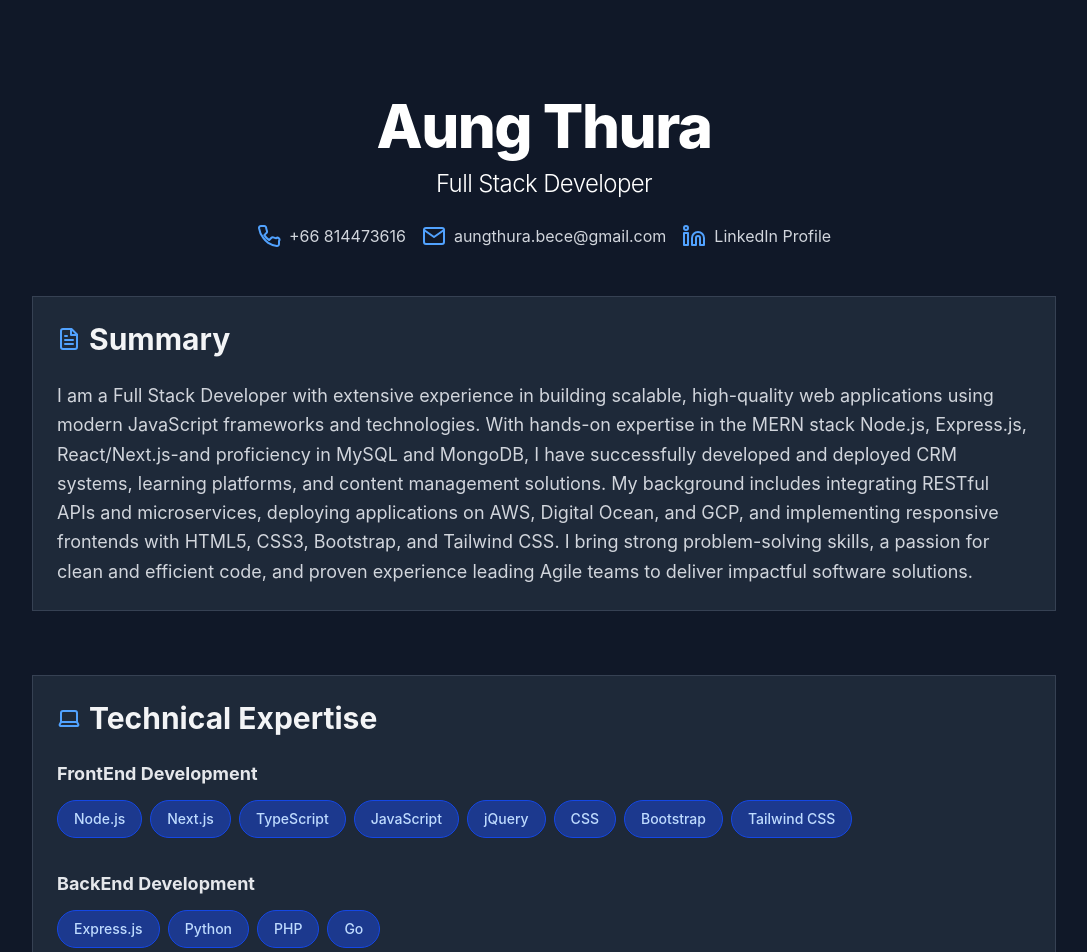
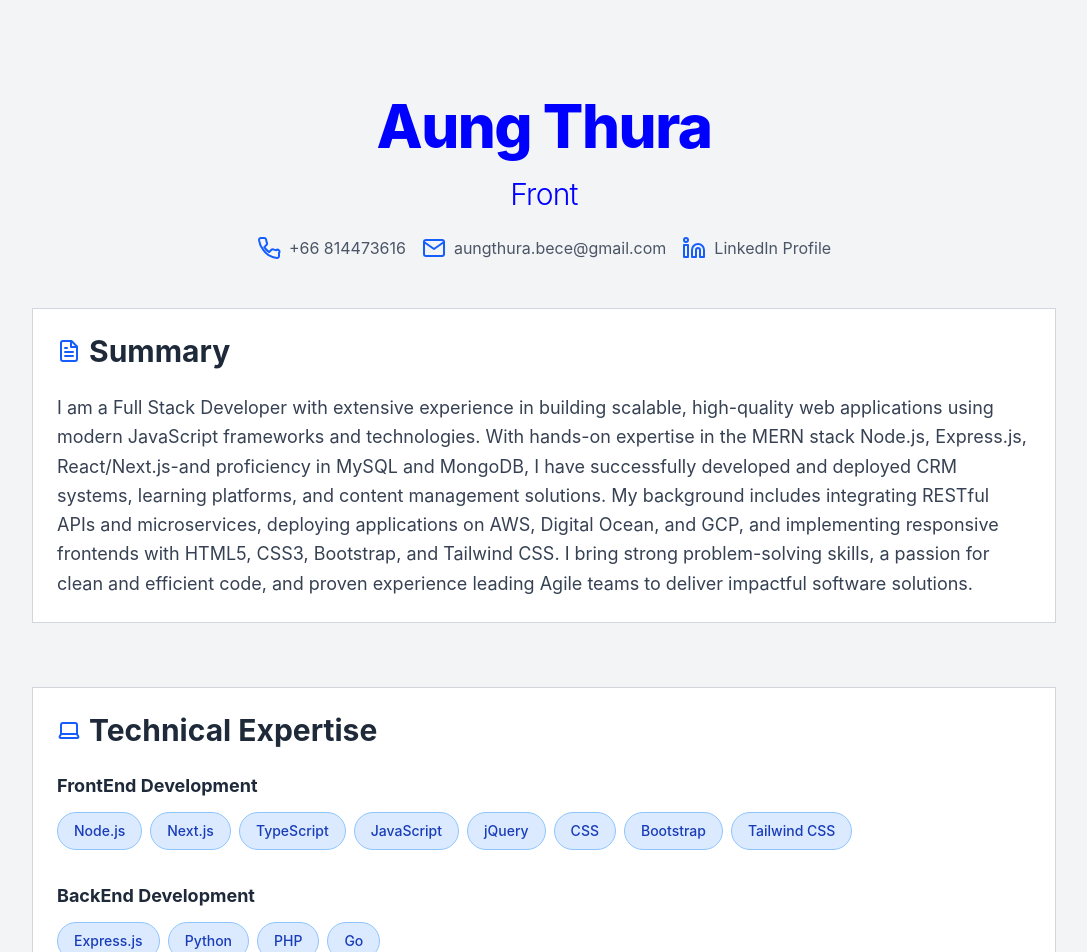
Before and after one commit to aries2061/my-portfolio, a Next.js app in the folder my-app/: page / in a window 1280 px wide. Shown: the top 952 px of the page, without its empty margins (96-1183 px from the left). Built offline with nearby package versions, Linux system fonts and the light colour scheme.

Commit message:
change color theme to Light

```diff
--- a/my-app/app/page.tsx
+++ b/my-app/app/page.tsx
@@ -11,7 +11,7 @@ import TextType from '@components/TextType';
 
 const portfolioData = {
   name: "Aung Thura",
-  title: "Full Stack Developer",
+  title: ["Senior IT Developer", "FrontEnd Developer", "BackEnd Developer" ,"Full Stack Developer", "Digital Solutions Specialist"],
   summary: "I am a Full Stack Developer with extensive experience in building scalable, high-quality web applications using modern JavaScript frameworks and technologies. With hands-on expertise in the MERN stack Node.js, Express.js, React/Next.js-and proficiency in MySQL and MongoDB, I have successfully developed and deployed CRM systems, learning platforms, and content management solutions. My background includes integrating RESTful APIs and microservices, deploying applications on AWS, Digital Ocean, and GCP, and implementing responsive frontends with HTML5, CSS3, Bootstrap, and Tailwind CSS. I bring strong problem-solving skills, a passion for clean and efficient code, and proven experience leading Agile teams to deliver impactful software solutions.",
   contact: {
     phone: "+66 814473616",
@@ -90,7 +90,7 @@ const portfolioData = {
   ]
 };
 
-const iconStyle = "w-6 h-6 text-blue-400";
+const iconStyle = "w-6 h-6 text-blue-600";
 const inlineSvgStyle = {
     fill: 'none',
     stroke: 'currentColor',
@@ -171,22 +171,27 @@ const AwardIcon = () => (
 );
 
 const SectionHeader = ({ title, icon: Icon }: { title: string; icon?: () => JSX.Element }) => (
-  <h2 className="text-2xl sm:text-3xl font-bold flex items-center gap-2 mb-6 text-gray-100">
+  <h2 className="text-2xl sm:text-3xl font-bold flex items-center gap-2 mb-6 text-gray-800">
     {Icon && <Icon />}
     {title}
   </h2>
 );
 
 const ExperienceItem = ({ title, company, years, bullets }: { title: string; company: string; years: string; bullets: string[] }) => (
-  <div className="mb-8 p-6 bg-gray-800 border border-gray-700 hover:border-blue-400 transition-colors duration-300">
+  <div className="mb-8 p-6 bg-white border border-gray-300 hover:border-blue-600 transition-colors duration-300">
     <div className="flex justify-between items-start flex-wrap gap-2 mb-2">
-      <h3 className="text-xl font-semibold text-gray-200">{title}</h3>
-      <span className="text-sm font-medium text-gray-400 bg-gray-700 px-3 py-1 rounded-full">
+      <h3 className="text-xl font-semibold text-gray-800">{title}</h3>
+      <span className={
+        `text-sm font-medium px-3 py-1 rounded-full
+        ${years.includes('Present') ?
+         'bg-green-100 text-green-800' :
+         'text-gray-600 bg-gray-200'}`}
+      >
         {years}
       </span>
     </div>
-    <p className="text-blue-400 font-medium mb-4">{company}</p>
-    <ul className="list-disc list-inside space-y-2 text-gray-300">
+    <p className="text-blue-600 font-medium mb-4">{company}</p>
+    <ul className="list-disc list-inside space-y-2 text-gray-700">
       {bullets.map((bullet, index) => (
         <li key={index} className="pl-2">{bullet}</li>
       ))}
@@ -195,7 +200,7 @@ const ExperienceItem = ({ title, company, years, bullets }: { title: string; com
 );
 
 const SkillPill = ({ skill }: { skill: string }) => (
-  <span className="bg-blue-900 text-blue-200 text-sm font-medium px-4 py-2 rounded-full border border-blue-700 hover:bg-blue-800 transition-colors duration-200">
+  <span className="bg-blue-100 text-blue-800 text-sm font-medium px-4 py-2 rounded-full border border-blue-300 hover:bg-blue-200 transition-colors duration-200">
     {skill}
   </span>
 );
@@ -205,44 +210,46 @@ export default function Home() {
   const [activeSection, setActiveSection] = useState('summary');
 
   return (
-    <div className="min-h-screen bg-gray-900 text-gray-100 font-sans p-4 sm:p-8 md:p-12">
+    <div className="min-h-screen bg-gray-100 text-gray-900 font-sans p-4 sm:p-8 md:p-12">
       <style jsx global>{`
         body {
           margin: 0;
           font-family: 'Inter', sans-serif;
-          background-color: #111827;
+          background-color: #f3f4f6;
         }
       `}</style>
       <div className="container mx-auto max-w-5xl">
         <header className="text-center py-12 px-4">
-          <h1 className="text-4xl sm:text-5xl md:text-6xl font-extrabold text-blue-400 mb-2">
+          <h1 className="text-4xl sm:text-5xl md:text-6xl font-extrabold text-blue-600 mb-2">
             <TextType
               text={[portfolioData.name]}
               typingSpeed={75}
               pauseDuration={1500}
               showCursor={false}
               cursorCharacter="|"
+              textColors={['#0000ff']}
             />
           </h1>
-          <div className="text-xl sm:text-2xl font-light text-gray-300 mt-3">
+          <div className="text-xl sm:text-3xl font-light text-gray-700 mt-5">
             <TextType
-              text={[portfolioData.title]}
-              typingSpeed={10}
+              text={portfolioData.title}
+              typingSpeed={60}
               pauseDuration={1500}
               showCursor={false}
               cursorCharacter="|"
+              textColors={['#0000ff']}
             />
           </div>
-          <div className="flex flex-wrap justify-center gap-4 mt-6 text-gray-300">
-            <a href={`tel:${portfolioData.contact.phone}`} className="flex items-center gap-2 hover:text-blue-400 transition-colors duration-200">
+          <div className="flex flex-wrap justify-center gap-4 mt-6 text-gray-600">
+            <a href={`tel:${portfolioData.contact.phone}`} className="flex items-center gap-2 hover:text-blue-600 transition-colors duration-200">
               <PhoneIcon />
               <span className="hidden sm:inline">{portfolioData.contact.phone}</span>
             </a>
-            <a href={`mailto:${portfolioData.contact.email}`} className="flex items-center gap-2 hover:text-blue-400 transition-colors duration-200">
+            <a href={`mailto:${portfolioData.contact.email}`} className="flex items-center gap-2 hover:text-blue-600 transition-colors duration-200">
               <MailIcon />
               <span className="hidden sm:inline">{portfolioData.contact.email}</span>
             </a>
-            <a href={portfolioData.contact.linkedin} target="_blank" rel="noopener noreferrer" className="flex items-center gap-2 hover:text-blue-400 transition-colors duration-200">
+            <a href={portfolioData.contact.linkedin} target="_blank" rel="noopener noreferrer" className="flex items-center gap-2 hover:text-blue-600 transition-colors duration-200">
               <LinkedinIcon />
               <span className="hidden sm:inline">LinkedIn Profile</span>
             </a>
@@ -250,16 +257,16 @@ export default function Home() {
         </header>
 
         <main className="space-y-16">
-          <section id="summary" className="p-6 bg-gray-800 border border-gray-700">
+          <section id="summary" className="p-6 bg-white border border-gray-300">
             <SectionHeader title="Summary" icon={FileTextIcon} />
-            <p className="text-lg text-gray-300 leading-relaxed">{portfolioData.summary}</p>
+            <p className="text-lg text-gray-700 leading-relaxed">{portfolioData.summary}</p>
           </section>
 
-          <section id="technical-expertise" className="p-6 bg-gray-800 border border-gray-700">
+          <section id="technical-expertise" className="p-6 bg-white border border-gray-300">
             <SectionHeader title="Technical Expertise" icon={LaptopIcon} />
             <div className="space-y-8">
               <div>
-                <h4 className="text-lg font-bold text-gray-200 mb-3">FrontEnd Development</h4>
+                <h4 className="text-lg font-bold text-gray-800 mb-3">FrontEnd Development</h4>
                 <div className="flex flex-wrap gap-2">
                   {portfolioData.technicalExpertise.frontend.map((skill, index) => (
                     <SkillPill key={index} skill={skill} />
@@ -267,7 +274,7 @@ export default function Home() {
                 </div>
               </div>
               <div>
-                <h4 className="text-lg font-bold text-gray-200 mb-3">BackEnd Development</h4>
+                <h4 className="text-lg font-bold text-gray-800 mb-3">BackEnd Development</h4>
                 <div className="flex flex-wrap gap-2">
                   {portfolioData.technicalExpertise.backend.map((skill, index) => (
                     <SkillPill key={index} skill={skill} />
@@ -275,7 +282,7 @@ export default function Home() {
                 </div>
               </div>
               <div>
-                <h4 className="text-lg font-bold text-gray-200 mb-3">Databases</h4>
+                <h4 className="text-lg font-bold text-gray-800 mb-3">Databases</h4>
                 <div className="flex flex-wrap gap-2">
                   {portfolioData.technicalExpertise.databases.map((skill, index) => (
                     <SkillPill key={index} skill={skill} />
@@ -283,7 +290,7 @@ export default function Home() {
                 </div>
               </div>
               <div>
-                <h4 className="text-lg font-bold text-gray-200 mb-3">Cloud & DevOps</h4>
+                <h4 className="text-lg font-bold text-gray-800 mb-3">Cloud & DevOps</h4>
                 <div className="flex flex-wrap gap-2">
                   {portfolioData.technicalExpertise.cloud.map((skill, index) => (
                     <SkillPill key={index} skill={skill} />
@@ -291,7 +298,7 @@ export default function Home() {
                 </div>
               </div>
               <div>
-                <h4 className="text-lg font-bold text-gray-200 mb-3">Other Tools</h4>
+                <h4 className="text-lg font-bold text-gray-800 mb-3">Other Tools</h4>
                 <div className="flex flex-wrap gap-2">
                   {portfolioData.technicalExpertise.mobile.map((skill, index) => (
                     <SkillPill key={index} skill={skill} />
@@ -307,7 +314,7 @@ export default function Home() {
             </div>
           </section>
 
-          <section id="work-experience" className="p-6 bg-gray-800 border border-gray-700">
+          <section id="work-experience" className="p-6 bg-white border border-gray-300">
             <SectionHeader title="Work Experience" icon={BuildingIcon} />
             <div className="space-y-8">
               {portfolioData.workExperience.map((job, index) => (
@@ -322,24 +329,24 @@ export default function Home() {
             </div>
           </section>
 
-          <section id="education" className="p-6 bg-gray-800 border border-gray-700">
+          <section id="education" className="p-6 bg-white border border-gray-300">
             <SectionHeader title="Education" icon={GraduationCapIcon} />
-            <div className="space-y-4 text-gray-300">
+            <div className="space-y-4 text-gray-700">
               {portfolioData.education.map((edu, index) => (
                 <div key={index} className="flex flex-col sm:flex-row sm:justify-between sm:items-center">
-                  <h4 className="text-lg font-semibold text-gray-200">{edu.degree}</h4>
-                  <p className="text-sm sm:text-base font-medium text-gray-400">{edu.school}</p>
+                  <h4 className="text-lg font-semibold text-gray-800">{edu.degree}</h4>
+                  <p className="text-sm sm:text-base font-medium text-gray-600">{edu.school}</p>
                 </div>
               ))}
             </div>
           </section>
 
-          <section id="certifications" className="p-6 bg-gray-800 border border-gray-700">
+          <section id="certifications" className="p-6 bg-white border border-gray-300">
             <SectionHeader title="Certifications" icon={AwardIcon} />
-            <ul className="list-none space-y-3 text-gray-300">
+            <ul className="list-none space-y-3 text-gray-700">
               {portfolioData.certifications.map((cert, index) => (
                 <li key={index} className="flex items-center gap-2">
-                  <span className="text-blue-400 text-xl">•</span>
+                  <span className="text-blue-600 text-xl">•</span>
                   {cert}
                 </li>
               ))}
```
